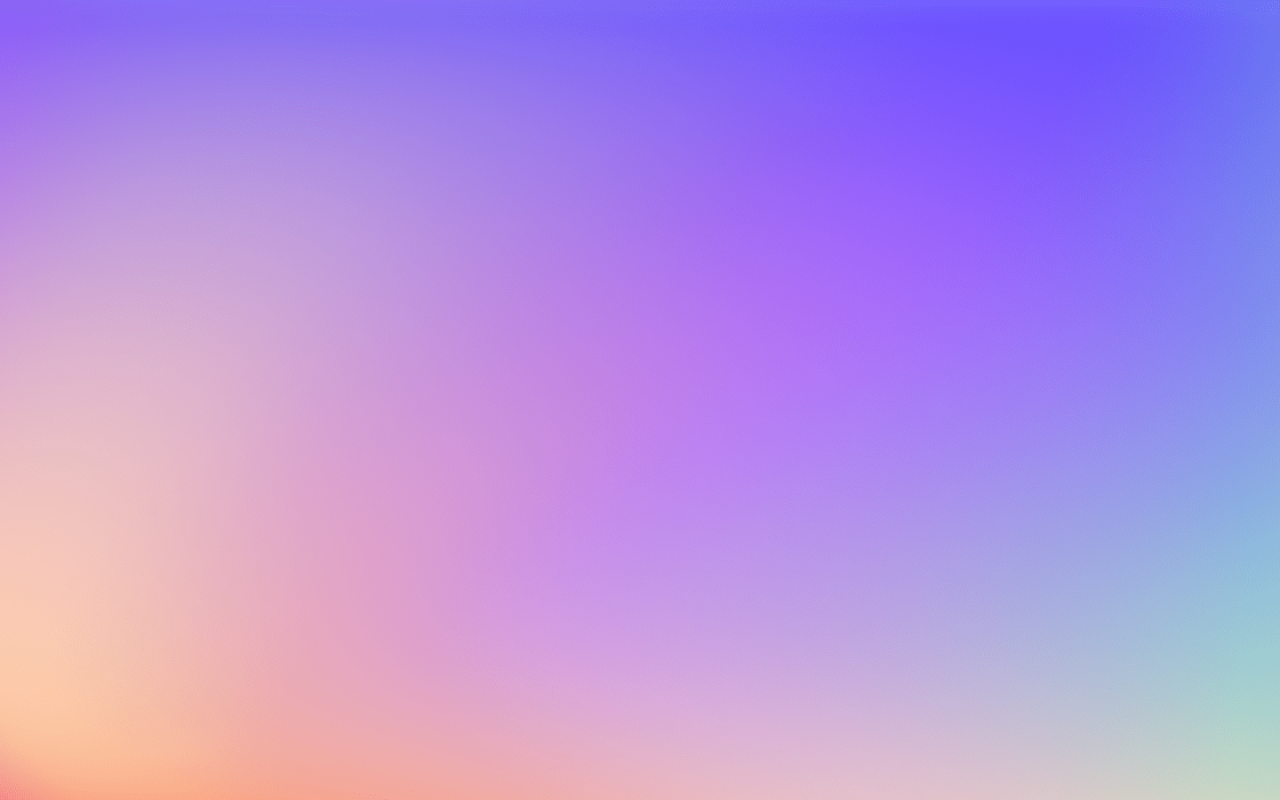
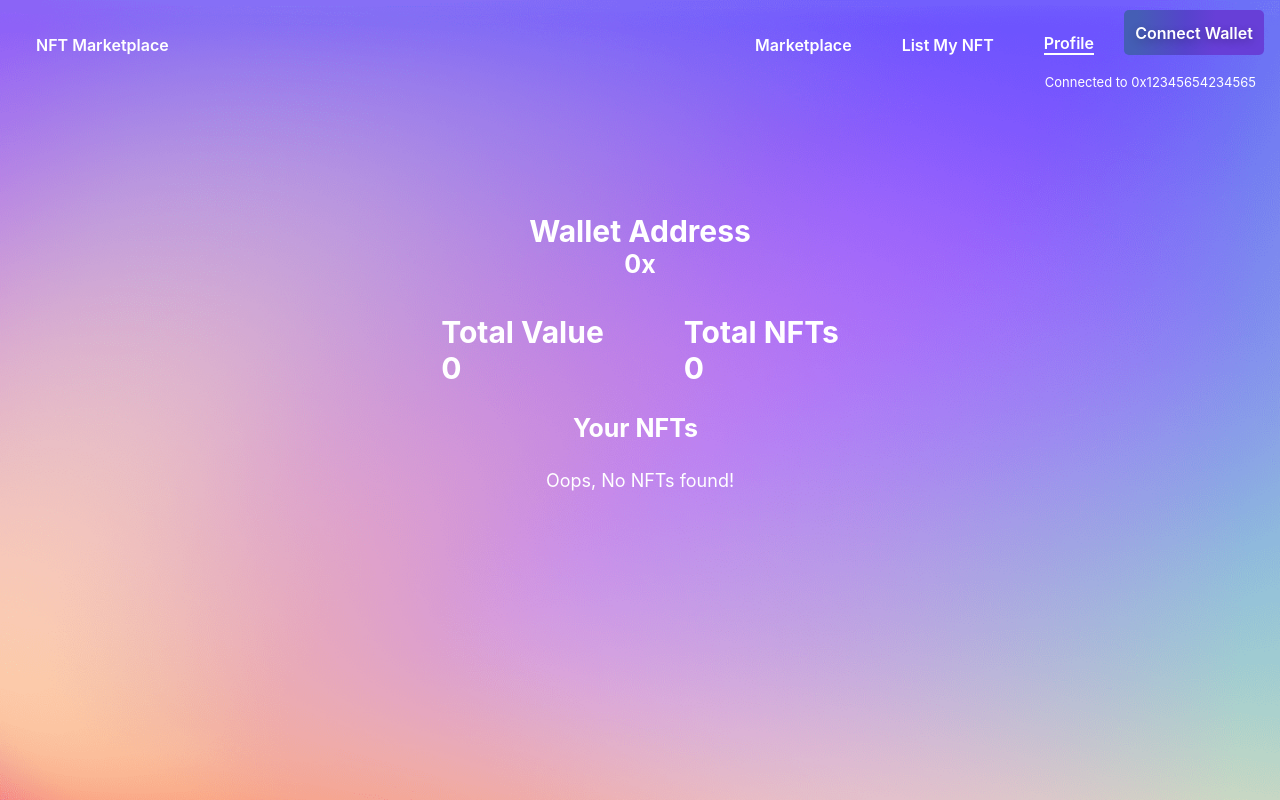
Before and after one commit to Karribalu/nft-marketplace, a React (Create React App) app: page /profile in a window 1280 px wide. Before the commit this address had no page. Built offline with nearby package versions, Linux system fonts and the light colour scheme.

Commit message:
completed the front end

```diff
--- a/src/App.tsx
+++ b/src/App.tsx
@@ -6,14 +6,15 @@ import { Route, Routes } from "react-router-dom";
 import { Marketplace } from "./components/Marketplace/Marketplace";
 import { NFTPage } from "./components/NFTPage/NFTPage";
 import { ListMyNFT } from "./components/ListMyNFT/ListMyNFT";
+import { Profile } from "./components/Profile/Profile";
 function App() {
   return (
     <div className="App">
       <Routes>
         <Route path="/" element={<Marketplace />} />
-
         <Route path="/nftpage/:tokenId" element={<NFTPage />} />
         <Route path="/listNFT" element={<ListMyNFT />} />
+        <Route path="/profile" element={<Profile />} />
       </Routes>
     </div>
   );
--- a/src/components/ListMyNFT/ListMyNFT.css
+++ b/src/components/ListMyNFT/ListMyNFT.css
@@ -80,3 +80,9 @@ input[type=file]::file-selector-button{
     box-shadow: rgba(80, 63, 205, 0.5) 0 1px 30px;
     transition-duration: .1s;
 }
+
+.error{
+    text-align: center;
+    color: red;
+    font-weight: bold;
+}
--- a/src/components/ListMyNFT/ListMyNFT.tsx
+++ b/src/components/ListMyNFT/ListMyNFT.tsx
@@ -9,6 +9,25 @@ export function ListMyNFT(props: IListMyNFTProps) {
     description: "",
     price: "",
   });
+  const [message, setMessage] = useState("");
+  const disableButton = () => {
+    const listNftBtn =
+      document.querySelectorAll<HTMLButtonElement>(".nft_list_btn");
+    listNftBtn[0].disabled = true;
+    listNftBtn[0].style.backgroundColor = "grey";
+    listNftBtn[0].style.cursor = "not-allowed";
+    listNftBtn[0].style.opacity = "0.5";
+  };
+  const listNft = (e: React.MouseEvent<HTMLButtonElement, MouseEvent>) => {
+    e.preventDefault();
+    const { name, description, price } = formData;
+    if (name === "" || description === "" || price === "") {
+      setMessage("Please fill all the fields");
+      disableButton();
+      return;
+    }
+  };
+
   return (
     <div>
       <NavBar />
@@ -48,7 +67,10 @@ export function ListMyNFT(props: IListMyNFTProps) {
             <input type={"file"} className="nft_form_chose" name="nft_image" />
           </div>
 
-          <button className="nft_list_btn">List NFT</button>
+          <span className="error">{message}</span>
+          <button className="nft_list_btn" onClick={(e) => listNft(e)}>
+            List NFT
+          </button>
         </form>
       </div>
     </div>
--- a/src/components/NavBar/NavBar.tsx
+++ b/src/components/NavBar/NavBar.tsx
@@ -44,13 +44,13 @@ export function NavBar(props: INavBarProps) {
             </Link>
           )}
 
-          {location.pathname === "/myNFT" ? (
-            <Link to="/myNFT" className="navbar_right_item_active">
-              My NFT
+          {location.pathname === "/profile" ? (
+            <Link to="/profile" className="navbar_right_item_active">
+              Profile
             </Link>
           ) : (
-            <Link to="/myNFT" className="navbar_right_item">
-              My NFT
+            <Link to="/profile" className="navbar_right_item">
+              Profile
             </Link>
           )}
 
--- /dev/null
+++ b/src/components/Profile/Profile.css
@@ -0,0 +1,44 @@
+.profile{
+    display: flex;
+    flex-direction: column;
+    align-items: center;
+
+    margin-top: 150px;
+
+}
+.profile_address{
+    display: flex;
+    flex-direction: column;
+    align-items: center;
+    font-size: 30px;
+    color:white;
+    font-weight: bold;
+}
+.profile_address_value{
+    font-size: 25px;
+}
+
+.profile_nfts_total{
+    display: flex;
+    flex-direction: row;
+    align-items: center;
+    justify-content: center;
+    margin-top: 35px;
+    font-size: 30px;
+    color:white;
+    font-weight: bold;
+    width: 500px;
+    gap:80px;
+}
+.profile_nfts_title{
+    font-size: 25px;
+    color:white;
+    font-weight: bold;
+    margin: 27px;
+}
+
+.error_nft{
+    font-size: large;
+    color: white;
+    justify-content: center;
+}
--- /dev/null
+++ b/src/components/Profile/Profile.tsx
@@ -0,0 +1,57 @@
+import { useState } from "react";
+import { NavBar } from "../NavBar/NavBar";
+import { NFTTile } from "../NFTTile/NFTTile";
+import "./Profile.css";
+export interface IProfileProps {}
+
+export function Profile(props: IProfileProps) {
+  const [data, setData] = useState([]);
+  const [address, setAddress] = useState("0x");
+  const [totalValue, setTotalValue] = useState("0");
+  const [totalNFT, setTotalNFT] = useState("0");
+  const [dataFetch, setDataFetch] = useState(false);
+
+  const fetchData = async () => {};
+  if (!dataFetch) {
+    fetchData();
+  }
+
+  return (
+    <div>
+      <NavBar />
+      <div className="profile">
+        <div className="profile_address">
+          <div className="profile_address_title">Wallet Address</div>
+          <div className="profile_address_value">{address}</div>
+        </div>
+        <div className="profile_nfts_total">
+          <div>
+            <div className="profile_nfts_total_title">Total Value</div>
+            <div className="profile_nfts_total_value">{totalValue}</div>
+          </div>
+          <div>
+            <div className="profile_nfts_total_title">Total NFTs</div>
+            <div className="profile_nfts_total_value">{totalNFT}</div>
+          </div>
+        </div>
+        <div className="profile_nfts">
+          <div className="profile_nfts_title">Your NFTs</div>
+          <div className="profile_nfts_list">
+            {data.map((item: any, index) => {
+              return (
+                <NFTTile
+                  image={item.image}
+                  tokenId={item.tokenId}
+                  description={item.description}
+                />
+              );
+            })}
+          </div>
+          <div className="error_nft">
+            {data.length === 0 ? "Oops, No NFTs found!" : ""}
+          </div>
+        </div>
+      </div>
+    </div>
+  );
+}
```
